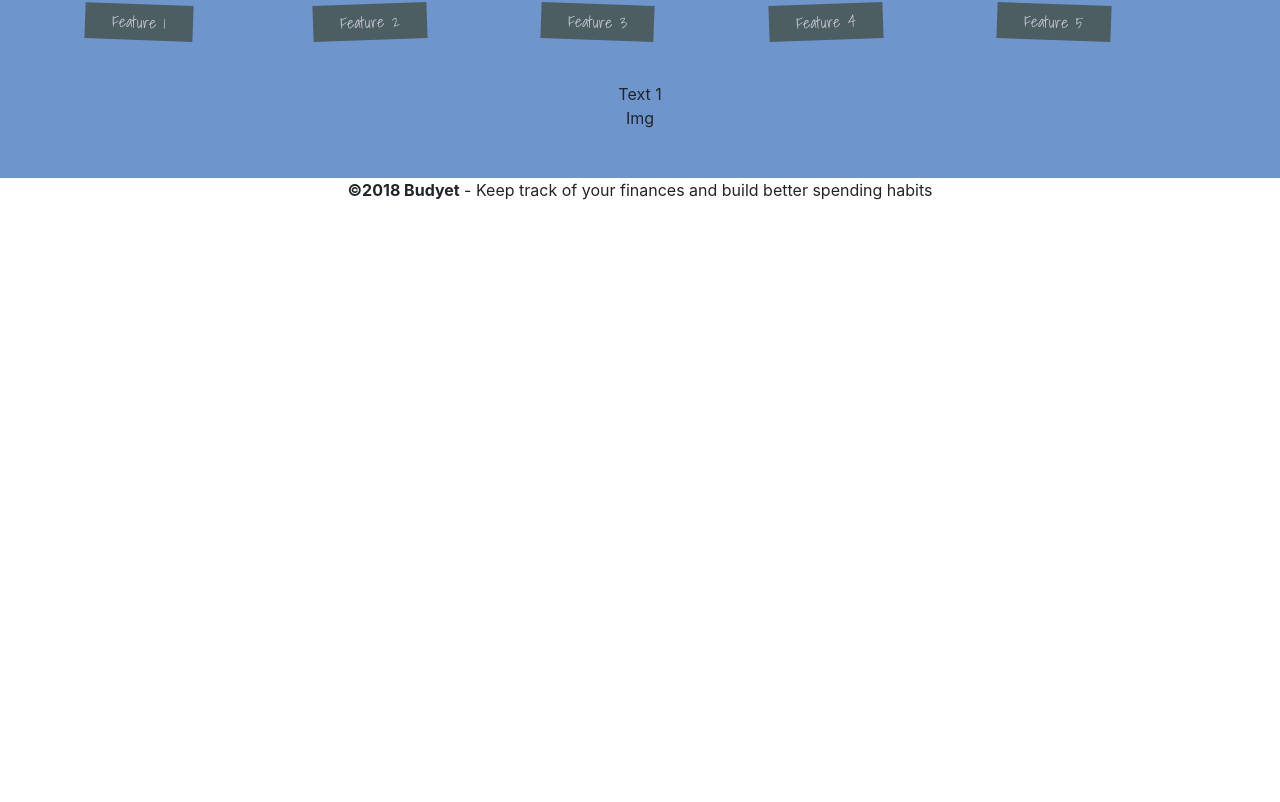
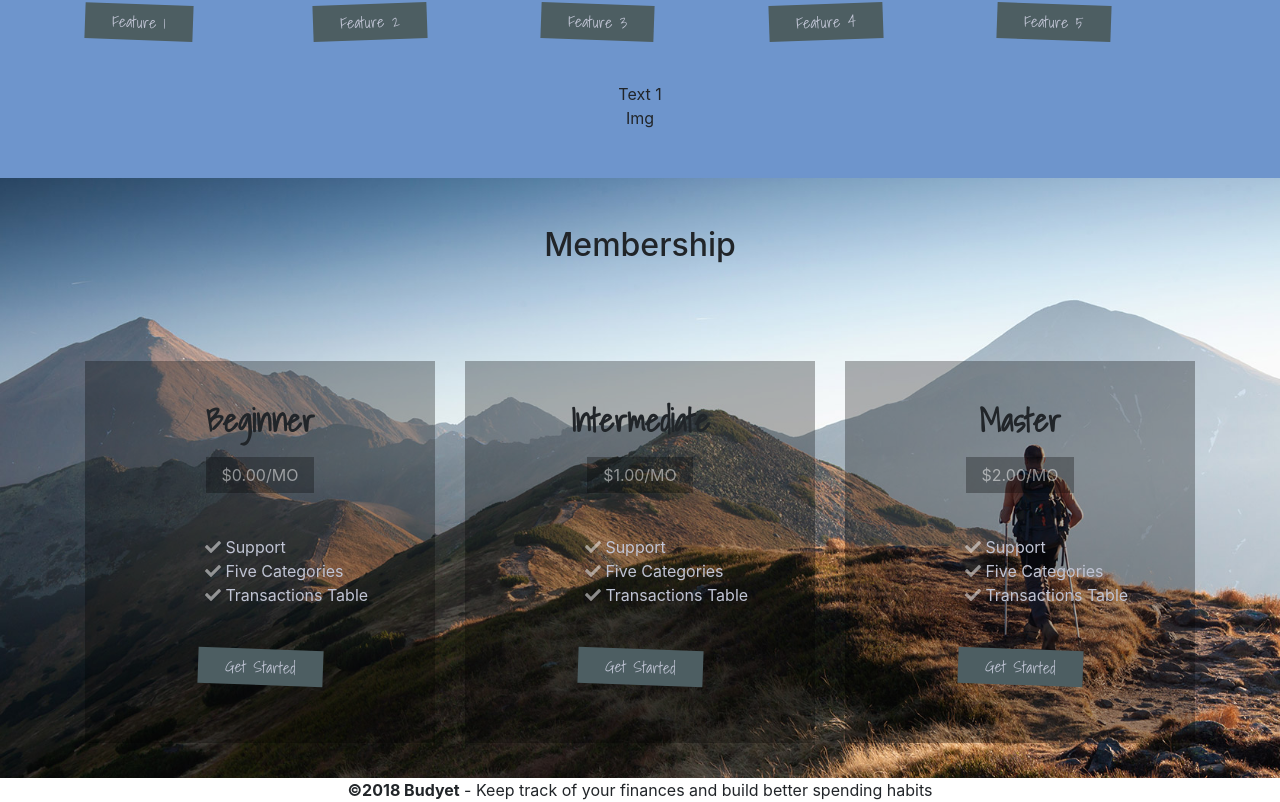
Before and after one commit to abdul4majeed/budyet, a Vue app: page / in a window 1280 px wide. Shown: the part 732-1534 px from the top of the page. Before the commit the page ends 934 px from the top, so only its background shows below. Built offline with nearby package versions, Linux system fonts and the light colour scheme; a web font is replaced by a local one.

Commit message:
Add the membership section and add the hide the navbar on window scroll to 600 px

```diff
--- a/package.json
+++ b/package.json
@@ -8,6 +8,9 @@
     "lint": "vue-cli-service lint"
   },
   "dependencies": {
+    "@fortawesome/fontawesome-svg-core": "^1.2.25",
+    "@fortawesome/free-solid-svg-icons": "^5.11.2",
+    "@fortawesome/vue-fontawesome": "^0.1.8",
     "bootstrap": "^4.3.1",
     "bootstrap-vue": "^2.0.4",
     "core-js": "^3.1.2",
@@ -16,6 +19,7 @@
     "vuex": "^3.0.1"
   },
   "devDependencies": {
+    "@fortawesome/fontawesome-free": "^5.11.2",
     "@vue/cli-plugin-babel": "^4.0.0",
     "@vue/cli-plugin-eslint": "^4.0.0",
     "@vue/cli-plugin-router": "^4.0.0",
--- a/src/components/Sections/HeaderSection.vue
+++ b/src/components/Sections/HeaderSection.vue
@@ -3,7 +3,7 @@
         <div id="nav-bar">
             <div>
 
-                <b-navbar toggleable="sm" class="my-nav" variant="faded" type="light" fixed="top">
+                <b-navbar toggleable="sm" class="my-nav" variant="faded" type="light" fixed="top" ref="navbar">
                     <b-navbar-brand href="#"><img src="#" alt="Logo Image"></b-navbar-brand>
 
                     <b-navbar-toggle target="nav-collapse"></b-navbar-toggle>
@@ -68,7 +68,7 @@
 
 .hero
 {
-      background: url('../../assets/images/header/slide4.jpg') no-repeat;
+    background: url('../../assets/images/header/slide4.jpg') no-repeat;
     height : 600px;
     background-size: cover;
     background-position: 0px -109px;
--- a/src/components/Sections/MembershipSection.vue
+++ b/src/components/Sections/MembershipSection.vue
@@ -1,8 +1,84 @@
 <template>
     <div>
-        <div id="membership" >
+        <div id="membership">
+            <div class="membership-img">
+                <b-container>
+                    <b-row>
+                        <b-col>
+                            <div class="membership-header text-center mt-5 mb-5">
+                                <h2>Membership</h2>
+                            </div>
+                        </b-col>
+                    </b-row>
+                </b-container>
+                <b-container>
+                    <b-row class="text-center">
+                            <b-col>
+                                <div class="membership-card mt-5">
+                                    <div class="header mb-4 mt-4">
+                                        <h5>Beginner</h5>
+                                    </div>
+                                    <div class="price mb-5">
+                                        <span>$0.00/MO</span>
+                                    </div>
+                                    <div class="features-list mb-5">
+                                        <ul class="feature-ul text-left">
+                                            <li><font-awesome-icon icon="check" color="rgba(255,255,255,0.5)" class="mr-1" />Support</li>
+                                            <li><font-awesome-icon icon="check" color="rgba(255,255,255,0.5)" class="mr-1" />Five Categories</li>
+                                            <li><font-awesome-icon icon="check" color="rgba(255,255,255,0.5)" class="mr-1" />Transactions Table</li>
+                                        </ul>
+                                    </div>
+                                    <div class="button mb-5">
+                                        <a href="#">Get Started</a>
+                                    </div>
+                                </div>
+                            </b-col>
+
+                            <b-col>
+                                <div class="membership-card mt-5">
+                                    <div class="header mb-4 mt-4">
+                                        <h5>Intermediate</h5>
+                                    </div>
+                                    <div class="price mb-5">
+                                        <span>$1.00/MO</span>
+                                    </div>
+                                    <div class="features-list mb-5">
+                                        <ul class="feature-ul text-left">
+                                            <li><font-awesome-icon icon="check" color="rgba(255,255,255,0.5)" class="mr-1" />Support</li>
+                                            <li><font-awesome-icon icon="check" color="rgba(255,255,255,0.5)" class="mr-1" />Five Categories</li>
+                                            <li><font-awesome-icon icon="check" color="rgba(255,255,255,0.5)" class="mr-1" />Transactions Table</li>
+                                        </ul>
+                                    </div>
+                                    <div class="button mb-5">
+                                        <a href="#">Get Started</a>
+                                    </div>
+                                </div>
+                            </b-col>
+
+                            <b-col>
+                                <div class="membership-card mt-5">
+                                    <div class="header mb-4 mt-4">
+                                        <h5>Master</h5>
+                                    </div>
+                                    <div class="price mb-5">
+                                        <span>$2.00/MO</span>
+                                    </div>
+                                    <div class="features-list mb-5">
+                                        <ul class="feature-ul text-left">
+                                            <li><font-awesome-icon icon="check" color="rgba(255,255,255,0.5)" class="mr-1" />Support</li>
+                                            <li><font-awesome-icon icon="check" color="rgba(255,255,255,0.5)" class="mr-1" />Five Categories</li>
+                                            <li><font-awesome-icon icon="check" color="rgba(255,255,255,0.5)" class="mr-1" />Transactions Table</li>
+                                        </ul>
+                                    </div>
+                                    <div class="button mb-5">
+                                        <a href="#">Get Started</a>
+                                    </div>
+                                </div>
+                            </b-col>
+                    </b-row>
+                </b-container>
+            </div>
         </div>
-
     </div>
 </template>
 
@@ -13,5 +89,76 @@
 </script>
 
 <style scoped>
+.membership-img
+{
+    background: url('../../assets/images/header/membership.jpg') no-repeat;
+    height : 600px;
+    background-size: cover;
+    background-position: 0px -109px;
+}
+.membership-card
+{
+    background-color: rgba(0,0,0,0.3);
+    padding:1rem 0;
+}
+
+.membership-card .header h5
+{
+    font-family: 'Shadows Into Light', cursive;
+    font-weight: bolder;
+    font-size : 2em;
+}
+
+.membership-card .price span
+{
+    background-color: rgba(0,0,0,0.3);
+    color:rgba(255,255,255,0.5);
+    padding : 0.5rem 1rem;
+}
+
+.membership-card .features-list
+{
+    max-width: 250px;
+    margin: auto;
+    padding-left: 1.9rem;
+}
+.membership-card .feature-ul
+{
+    list-style: none;
+}
+
+.membership-card .feature-ul li
+{
+    color : #c0c4d4;
+}
+
+.button
+{
+    margin: auto;
+    cursor: pointer;
+    transform: rotate(2deg);
+    transition: all 0.3s ease-in;
+    display:inline-block;
+}
+.button a
+{
+    font-family: 'Shadows Into Light', cursive;
+    text-decoration: none;
+    background-color: #4D5E62;
+    color:#c0c4d4;
+    padding:0.3rem 1.7rem;
+    font-size:1rem;
+    transition: all 0.2s ease-out;
+}
+
+.button:hover
+{
+    transform: rotate(0deg);
+}
+.button:hover a
+{
+    font-size: 1.3rem;
+}
+
 
 </style>
--- a/src/main.js
+++ b/src/main.js
@@ -10,6 +10,14 @@ Vue.use(BootstrapVue)
 import 'bootstrap/dist/css/bootstrap.css'
 import 'bootstrap-vue/dist/bootstrap-vue.css'
 
+import { library } from '@fortawesome/fontawesome-svg-core'
+import { fas } from '@fortawesome/free-solid-svg-icons'
+import { FontAwesomeIcon } from '@fortawesome/vue-fontawesome'
+
+library.add(fas)
+
+Vue.component('font-awesome-icon', FontAwesomeIcon)
+
 Vue.config.productionTip = false
 
 new Vue({
--- a/src/views/Home.vue
+++ b/src/views/Home.vue
@@ -3,7 +3,7 @@
 
     <base-layout>
       <template slot="header">
-        <header-section></header-section>
+        <header-section ref="header"></header-section>
       </template>
       <template slot="feature">
         <feature-section></feature-section>
@@ -39,6 +39,47 @@ export default {
     'membership-section' : MembershipSection,
     // 'testimonials-section' : TestimonialsSection,
     'footer-section' : FooterSection,
-  }
+  },
+
+    data()
+    {
+      return {
+        scroll_height : 600,
+      }
+    },
+  // Remove the Navbar when screen scroll above 600 pixels and
+  // reappear when less then 600 pixels
+   mounted()
+        {
+            window.addEventListener("scroll", this.onScroll)
+        },
+        beforeDestroy() {
+            window.removeEventListener("scroll", this.onScroll)
+        },
+        methods: {
+            onScroll() {
+              console.log(window.top.scrollY);
+              if( window.top.scrollY == 0 )
+              {
+                this.$refs.header.$refs.navbar.style.padding = "0 7rem";
+                this.$refs.header.$refs.navbar.style.backgroundColor = "rgba(255,255,255,0)";
+                this.$refs.header.$refs.navbar.style.top="20px";
+              }
+              else if(window.top.scrollY > 10 && window.top.scrollY < (this.scroll_height - 1))
+              {
+                this.$refs.header.$refs.navbar.style.backgroundColor = "rgba(255,255,255,0.3)";
+                this.$refs.header.$refs.navbar.style.padding = "1rem 7rem";
+                this.$refs.header.$refs.navbar.style.top="0px";
+              }
+              else if(window.top.scrollY >= this.scroll_height)
+              {
+                  this.$refs.header.$refs.navbar.classList.add('d-none');
+              }
+              if(window.top.scrollY < this.scroll_height)
+              {
+                  this.$refs.header.$refs.navbar.classList.remove('d-none');
+              }
+            }
+        }
 }
 </script>
```
Also changed, not shown: 1 other file (tests, documents, lock files or other folders).
